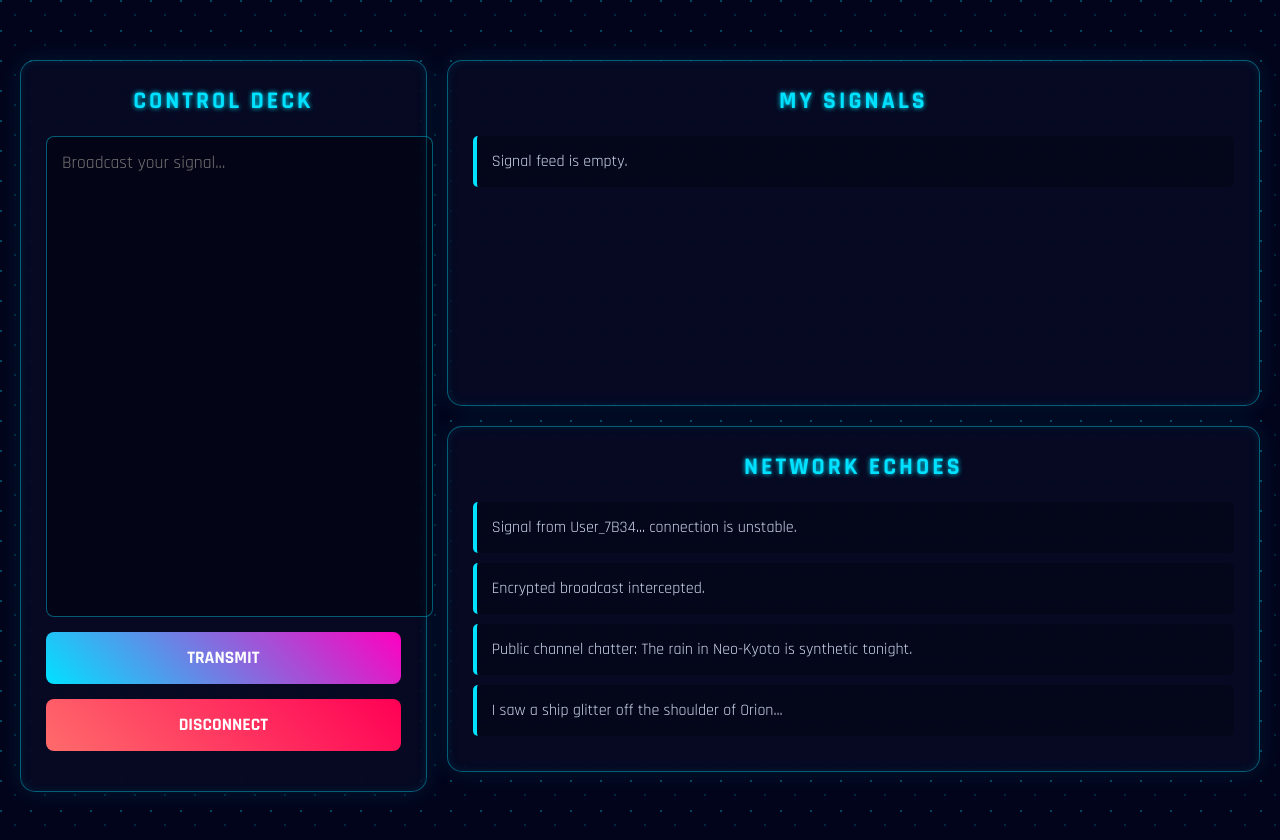
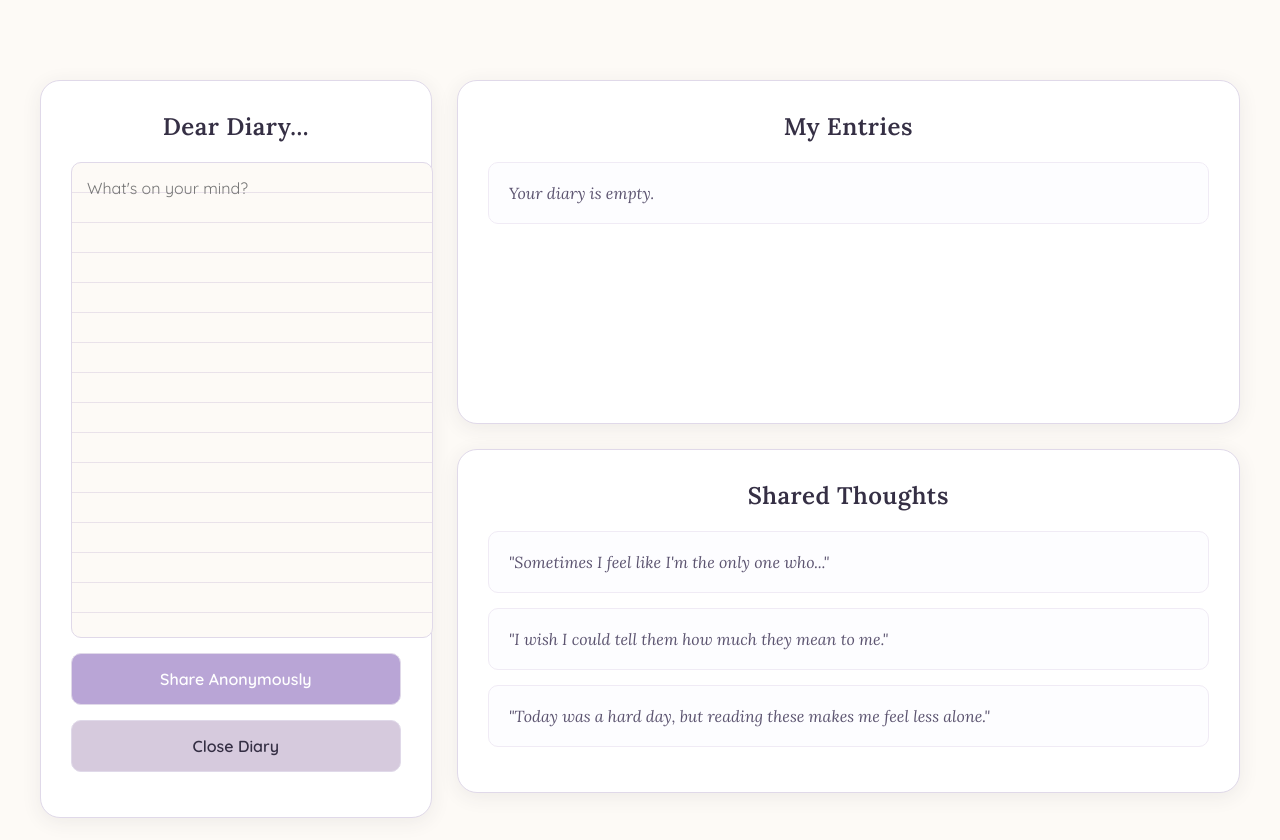
Before and after one commit to FakeandrewA/confessions, a Django app: page /confessions/ in a window 1280 px wide. Run offline with Django 5.2, Linux system fonts and the light colour scheme; the visitor is signed in with stand-in values (Sample User, id 1).

Commit message:
Gemini CLI
@templates/confessions/home.html

I’d like this page redesigned with a warm, gentle, and inviting design, creating a safe space for people to share their deepest thoughts anonymously.

Here’s how I envision it:

On the left-hand side, have a comforting dashboard where I can create my own posts, almost like writing in a personal journal.

In the top right section, display my own confessions, allowing them to scroll gracefully if there are many, so it feels like revisiting pages of my private diary.

In the bottom right section, show posts shared by other users, offering a quiet space to see that none of us are alone in what we feel.

Include simple, unobtrusive buttons to update or delete my posts, so I have gentle control over my words.

The focus is on making this a soft, empathetic place, where design serves to comfort and connect, not overwhelm.

```diff
--- a/templates/confessions/home.html
+++ b/templates/confessions/home.html
@@ -2,21 +2,23 @@
 <html lang="en">
 <head>
     <meta charset="UTF-8" />
-    <title>Home - Cybernetic UI</title>
+    <title>A Safe Space</title>
     <style>
-        @import url('https://fonts.googleapis.com/css2?family=Rajdhani:wght@400;700&display=swap');
+        @import url('https://fonts.googleapis.com/css2?family=Lora:ital,wght@0,400;0,600;1,400&family=Quicksand:wght@400;600&display=swap');
 
         :root {
-            --bg-color: #02041b;
-            --primary-glow: #00e1ff;
-            --secondary-glow: #ff00c1;
-            --text-color: #d0d8f0;
-            --panel-bg: rgba(10, 15, 40, 0.5);
-            --border-color: rgba(0, 225, 255, 0.4);
+            --bg-color: #fdfaf6;
+            --panel-bg: #ffffff;
+            --text-color: #5c5470;
+            --heading-color: #352f44;
+            --accent-color: #b9a5d6;
+            --subtle-accent: #d6cadd;
+            --border-color: #e0d9e9;
+            --shadow-color: rgba(53, 47, 68, 0.08);
         }
 
         body {
-            font-family: 'Rajdhani', sans-serif;
+            font-family: 'Quicksand', sans-serif;
             background-color: var(--bg-color);
             color: var(--text-color);
             margin: 0;
@@ -25,38 +27,26 @@
             justify-content: center;
             align-items: center;
             min-height: 100vh;
-            background-image:
-                radial-gradient(circle at 1px 1px, rgba(0, 225, 255, 0.3) 1px, transparent 0),
-                radial-gradient(circle at 15px 15px, rgba(0, 225, 255, 0.15) 1px, transparent 0);
-            background-size: 30px 30px;
         }
 
         .container {
             display: grid;
             grid-template-columns: 1fr 2fr;
-            gap: 20px;
+            gap: 25px;
             width: 100%;
-            max-width: 1400px;
-            height: 90vh;
+            max-width: 1200px;
+            height: 85vh;
         }
 
-        .panel {
+        .widget {
             background: var(--panel-bg);
             border: 1px solid var(--border-color);
-            border-radius: 15px;
-            padding: 25px;
-            box-shadow: 0 0 25px rgba(0, 225, 255, 0.1), inset 0 0 10px rgba(0, 225, 255, 0.1);
-            backdrop-filter: blur(10px);
-            -webkit-backdrop-filter: blur(10px);
-            transition: box-shadow 0.3s ease, border-color 0.3s ease;
+            border-radius: 20px;
+            padding: 30px;
+            box-shadow: 0 4px 20px var(--shadow-color);
         }
 
-        .panel:hover {
-            border-color: rgba(0, 225, 255, 0.8);
-            box-shadow: 0 0 35px rgba(0, 225, 255, 0.2), inset 0 0 15px rgba(0, 225, 255, 0.2);
-        }
-
-        .dashboard {
+        .journal {
             grid-column: 1 / 2;
             grid-row: 1 / 3;
             display: flex;
@@ -67,53 +57,56 @@
             grid-column: 2 / 3;
             display: grid;
             grid-template-rows: 1fr 1fr;
-            gap: 20px;
+            gap: 25px;
             height: 100%;
         }
 
-        .my-posts, .other-posts {
+        .my-diary, .shared-thoughts {
             overflow-y: auto;
         }
 
         h2 {
-            color: var(--primary-glow);
+            font-family: 'Lora', serif;
+            color: var(--heading-color);
             text-align: center;
             margin-top: 0;
-            text-transform: uppercase;
-            letter-spacing: 3px;
-            text-shadow: 0 0 5px var(--primary-glow);
+            font-weight: 600;
+            letter-spacing: 0.5px;
         }
 
         textarea, button {
             width: 100%;
             padding: 15px;
             margin-bottom: 15px;
-            border-radius: 8px;
+            border-radius: 10px;
             border: 1px solid var(--border-color);
-            background-color: rgba(0, 0, 0, 0.3);
+            background-color: var(--bg-color);
             color: var(--text-color);
-            font-family: 'Rajdhani', sans-serif;
-            font-size: 1.1em;
+            font-family: 'Quicksand', sans-serif;
+            font-size: 1em;
         }
 
         textarea {
             resize: none;
             flex-grow: 1;
+            background-image: repeating-linear-gradient(var(--bg-color), var(--bg-color) 29px, var(--subtle-accent) 30px);
+            line-height: 30px;
+            padding-top: 10px;
+        }
+        textarea:focus {
+            outline: 1px solid var(--accent-color);
         }
 
         button {
-            background: linear-gradient(45deg, var(--primary-glow), var(--secondary-glow));
-            color: #fff;
-            font-weight: 700;
+            background-color: var(--accent-color);
+            color: white;
+            font-weight: 600;
             cursor: pointer;
-            border: none;
-            transition: transform 0.2s ease, box-shadow 0.2s ease;
-            text-transform: uppercase;
+            transition: background-color 0.3s;
         }
 
         button:hover {
-            box-shadow: 0 0 20px var(--primary-glow), 0 0 20px var(--secondary-glow);
-            transform: translateY(-2px);
+            background-color: #a892c7;
         }
 
         .logout-form {
@@ -121,10 +114,11 @@
         }
 
         .logout-button {
-             background: linear-gradient(45deg, #ff6b6b, #ff0055);
+            background-color: var(--subtle-accent);
+            color: var(--heading-color);
         }
         .logout-button:hover {
-            box-shadow: 0 0 20px #ff6b6b;
+            background-color: #c7b8d8;
         }
 
         ul {
@@ -134,18 +128,16 @@
         }
 
         li {
-            background-color: rgba(0,0,0,0.2);
-            padding: 15px;
-            margin-bottom: 10px;
-            border-radius: 5px;
-            border-left: 4px solid var(--primary-glow);
+            background-color: #fdfdff;
+            padding: 20px;
+            margin-bottom: 15px;
+            border-radius: 10px;
+            border: 1px solid #f0ebf5;
             display: flex;
             justify-content: space-between;
             align-items: center;
-            transition: background-color 0.3s;
-        }
-        li:hover {
-            background-color: rgba(0, 225, 255, 0.1);
+            font-family: 'Lora', serif;
+            font-style: italic;
         }
 
         .post-content {
@@ -153,87 +145,80 @@
             margin-right: 15px;
         }
 
+        .post-actions {
+            opacity: 0;
+            transition: opacity 0.3s;
+        }
+        li:hover .post-actions {
+            opacity: 1;
+        }
+
         .post-actions button {
-            padding: 6px 12px;
-            font-size: 0.9em;
-            margin-left: 8px;
+            padding: 5px 10px;
+            font-size: 0.8em;
+            margin-left: 5px;
             width: auto;
             background: none;
-            border: 1px solid;
+            border: none;
+            color: var(--accent-color);
+            font-weight: 600;
         }
-
-        .update-button {
-            border-color: var(--primary-glow);
-            color: var(--primary-glow);
-        }
-        .update-button:hover {
-            background-color: var(--primary-glow);
-            color: var(--bg-color);
-            box-shadow: 0 0 10px var(--primary-glow);
-        }
-
-        .delete-button {
-            border-color: var(--secondary-glow);
-            color: var(--secondary-glow);
-        }
-        .delete-button:hover {
-            background-color: var(--secondary-glow);
-            color: var(--bg-color);
-            box-shadow: 0 0 10px var(--secondary-glow);
+        .post-actions button:hover {
+            color: var(--heading-color);
+            text-decoration: underline;
         }
 
         /* Custom Scrollbar */
-        ::-webkit-scrollbar { width: 10px; }
-        ::-webkit-scrollbar-track { background: transparent; }
+        ::-webkit-scrollbar { width: 8px; }
+        ::-webkit-scrollbar-track { background: var(--bg-color); }
         ::-webkit-scrollbar-thumb {
-            background: linear-gradient(var(--primary-glow), var(--secondary-glow));
+            background: var(--subtle-accent);
             border-radius: 10px;
         }
         ::-webkit-scrollbar-thumb:hover {
-            box-shadow: 0 0 10px var(--primary-glow);
+            background: var(--accent-color);
         }
 
     </style>
 </head>
 <body>
     <div class="container">
-        <div class="dashboard panel">
-            <h2>Control Deck</h2>
+        <div class="journal widget">
+            <h2>Dear Diary...</h2>
             <form method="post" action="/confessions/create/" style="display: flex; flex-direction: column; height: 100%;">
                 {% csrf_token %}
-                <textarea name="content" placeholder="Broadcast your signal..." required></textarea>
-                <button type="submit">Transmit</button>
+                <textarea name="content" placeholder="What's on your mind?" required></textarea>
+                <button type="submit">Share Anonymously</button>
             </form>
             <form class="logout-form" action="logout/" method="post">
                 {% csrf_token %}
-                <button type="submit" class="logout-button">Disconnect</button>
+                <button type="submit" class="logout-button">Close Diary</button>
             </form>
         </div>
         <div class="right-panel">
-            <div class="my-posts panel">
-                <h2>My Signals</h2>
+            <div class="my-diary widget">
+                <h2>My Entries</h2>
                 <ul>
                     {% for confession in confessions %}
                         <li>
                             <span class="post-content">{{ confession.content }}</span>
                             <div class="post-actions">
-                                <button class="update-button">Modify</button>
-                                <button class="delete-button">Terminate</button>
+                                <button>Edit</button>
+                                <button>Delete</button>
                             </div>
                         </li>
                     {% empty %}
-                        <li>Signal feed is empty.</li>
+                        <li>Your diary is empty.</li>
                     {% endfor %}
                 </ul>
             </div>
-            <div class="other-posts panel">
-                <h2>Network Echoes</h2>
+            <div class="shared-thoughts widget">
+                <h2>Shared Thoughts</h2>
                 <ul>
                     {# Placeholder for other users' posts #}
-                    <li><span class="post-content">Signal from User_7B34... connection is unstable.</span></li>
-                    <li><span class="post-content">Encrypted broadcast intercepted.</span></li>
-                    <li><span class="post-content">Public channel chatter: The rain in Neo-Kyoto is synthetic tonight.</span></li>
-                    <li><span class="post-content">I saw a ship glitter off the shoulder of Orion...</span></li>
+                    <li><span class="post-content">"Sometimes I feel like I'm the only one who..."</span></li>
+                    <li><span class="post-content">"I wish I could tell them how much they mean to me."</span></li>
+                    <li><span class="post-content">"Today was a hard day, but reading these makes me feel less alone."</span></li>
                 </ul>
             </div>
         </div>
```
